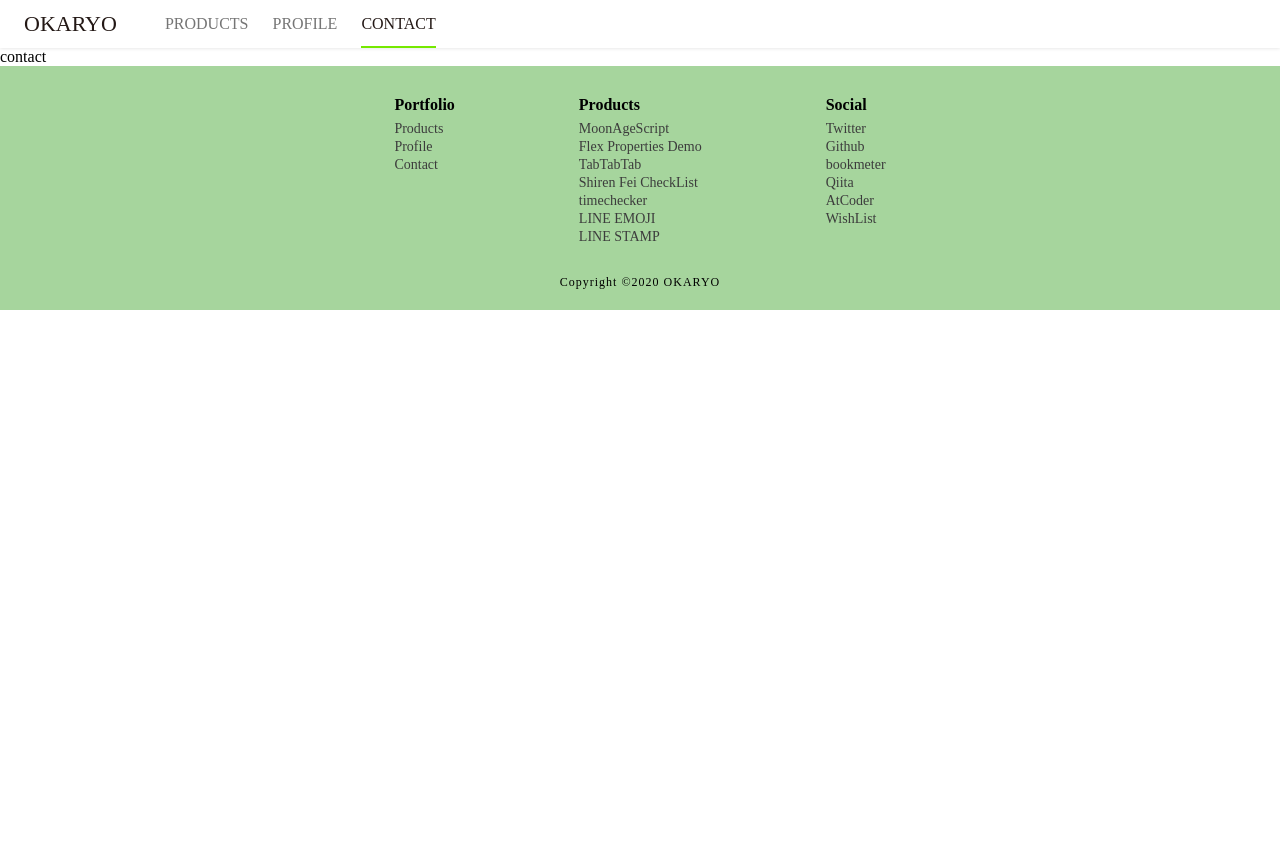
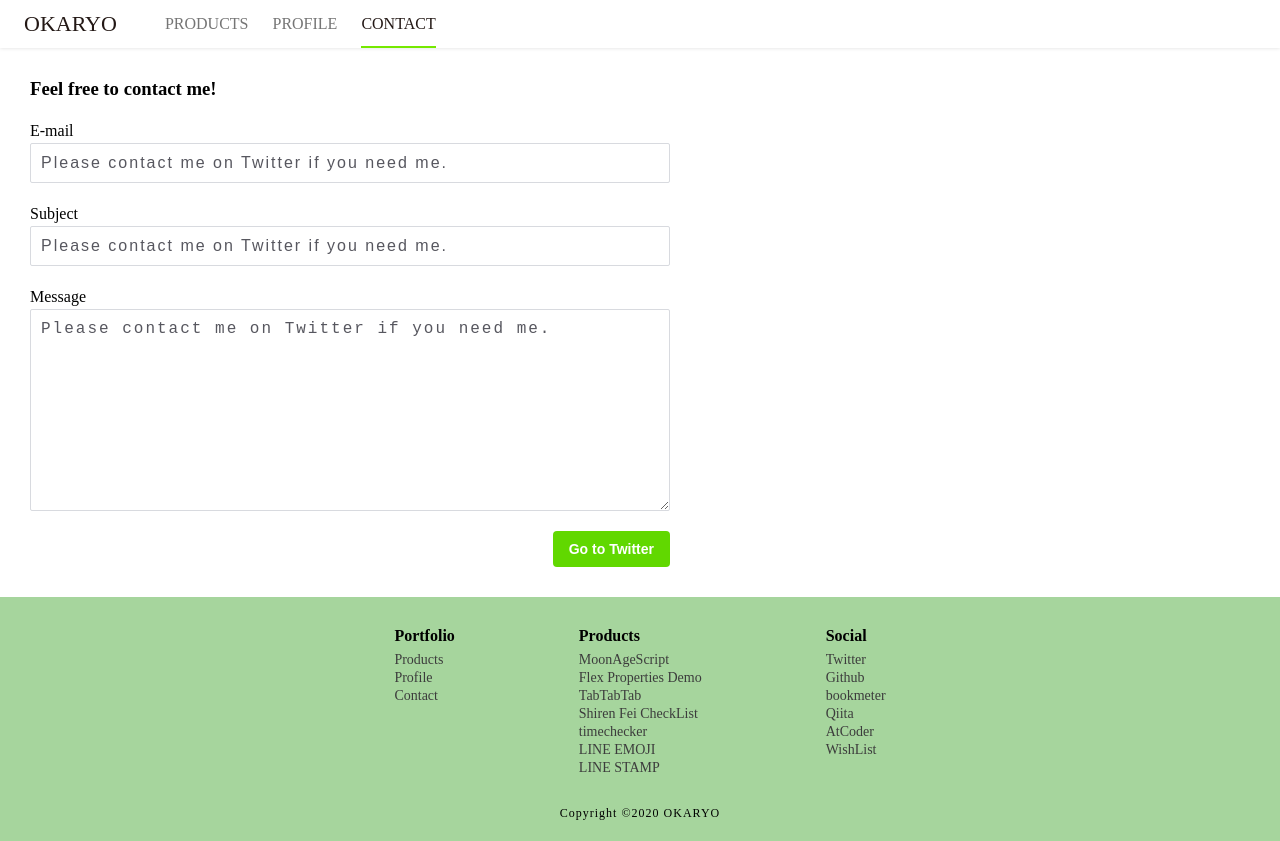
Before and after one commit to okaryo/okaryo.github.com, a React (Create React App) app: page /contact in a window 1280 px wide. Before the commit the page ends 800 px from the top, so only its background shows below. Built offline with nearby package versions, Linux system fonts and the light colour scheme.

Commit message:
[add] contact component

```diff
--- a/src/App.tsx
+++ b/src/App.tsx
@@ -7,6 +7,7 @@ import {
 import Header from './components/Header'
 import Products from './components/Products'
 import Profile from './components/Profile'
+import Contact from './components/Contact'
 import Footer from './components/Footer'
 import NavigationStyle from './constants/NavigationStyle'
 
@@ -44,8 +45,4 @@ const App = () => {
   )
 }
 
-const Contact = () => {
-  return <p>contact</p>
-}
-
 export default App;
--- /dev/null
+++ b/src/components/Contact.tsx
@@ -0,0 +1,31 @@
+import React from 'react'
+import '../stylesheets/Contact.css'
+
+
+const Contact = () => {
+
+  return(
+    <div className="portfolio_contact_container">
+      <h3>Feel free to contact me!</h3>
+      <p>E-mail</p>
+      <input type="text" value={"Please contact me on Twitter if you need me."} />
+      <p>Subject</p>
+      <input type="text" value={"Please contact me on Twitter if you need me."} />
+      <p>Message</p>
+      <textarea rows={10}>Please contact me on Twitter if you need me.</textarea>
+      <div className="portfolio_contact_button">
+        <button>
+          <a
+            href="https://twitter.com/okaryo_tr"
+            target="_blank"
+            rel="noopener noreferrer"
+          >
+            Go to Twitter
+          </a>
+        </button>
+      </div>
+    </div>
+  )
+}
+
+export default Contact
--- /dev/null
+++ b/src/stylesheets/Contact.css
@@ -0,0 +1,61 @@
+.portfolio_contact_container {
+  padding: 30px;
+  max-width: 700px;
+}
+.portfolio_contact_container p {
+  margin: 22px 0 3px;
+}
+.portfolio_contact_container input, .portfolio_contact_container textarea {
+  width: 100%;
+  border: 1px solid #d8dadf;
+  padding: 10px;
+  color: #57575f;
+  font-size: 16px;
+  letter-spacing: 2px;
+  border-radius: 2px;
+}
+.portfolio_contact_button {
+  display: flex;
+  justify-content: flex-end;
+}
+.portfolio_contact_container button {
+  margin-top: 16px;
+  display: inline-block;
+  height: 36px;
+  min-width: 64px;
+  border-radius: 4px;
+  border: none;
+  transition: box-shadow 280ms cubic-bezier(0.4, 0, 0.2, 1);
+  background-color: #61d800;
+  outline: none;
+  cursor: pointer;
+}
+.portfolio_contact_container button:hover, .portfolio_contact_container button:focus {
+  box-shadow: 0px 2px 4px -1px rgba(0, 0, 0, 0.2),
+              0px 4px 5px 0px rgba(0, 0, 0, 0.14),
+              0px 1px 10px 0px rgba(0,0,0,.12);
+}
+.portfolio_contact_container button:active {
+  box-shadow: 0px 5px 5px -3px rgba(0, 0, 0, 0.2),
+              0px 8px 10px 1px rgba(0, 0, 0, 0.14),
+              0px 3px 14px 2px rgba(0,0,0,.12);
+}
+.portfolio_contact_container button a {
+  display: inline-block;
+  padding: 0 16px;
+  width: 100%;
+  color: #FFFFFF;
+  font-size: 14px;
+  font-weight: 600;
+  border-radius: inherit;
+  line-height: 36px;
+}
+
+@media (max-width: 720px) {
+  .portfolio_contact_button {
+    justify-content: center;
+  }
+  .portfolio_contact_container button {
+    width: 85%;
+  }
+}
```
